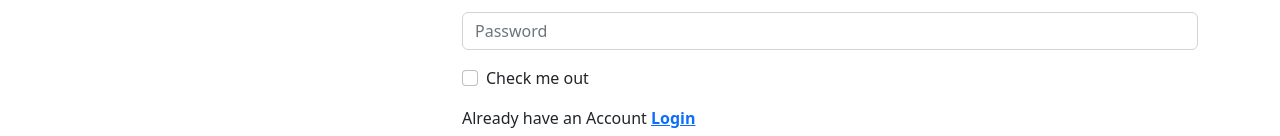
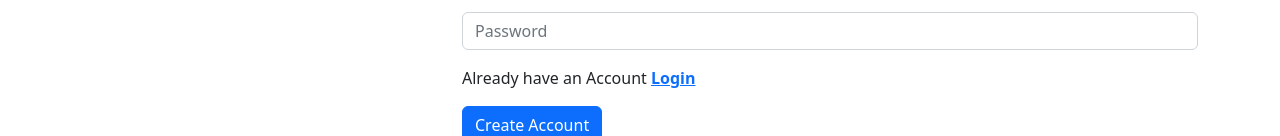
Before and after one commit to sojeeb01768/e-learning-courses, a React (Create React App) app: page /register in a window 1280 px wide. Shown: the part 388-524 px from the top of the page. Built offline with nearby package versions, Linux system fonts and the light colour scheme; no server answers.

Commit message:
final commit

```diff
--- a/src/components/Pages/Home/Home.js
+++ b/src/components/Pages/Home/Home.js
@@ -9,9 +9,9 @@
         <div>
 
             {
-                courses.map(course=> <CourseCard
-                key={course._id}
-                course={course}
+                courses.map(course => <CourseCard
+                    key={course._id}
+                    course={course}
                 ></CourseCard>)
             }
         </div>
--- a/src/components/Pages/Login/Register/Register.js
+++ b/src/components/Pages/Login/Register/Register.js
@@ -52,9 +52,7 @@
                 <Form.Label>Password</Form.Label>
                 <Form.Control name='password' type="password" placeholder="Password" required />
             </Form.Group>
-            <Form.Group className="mb-3" controlId="formBasicCheckbox">
-                <Form.Check type="checkbox" label="Check me out" />
-            </Form.Group>
+
             <Form.Text className="text-danger">
                 {error}
             </Form.Text>
```
